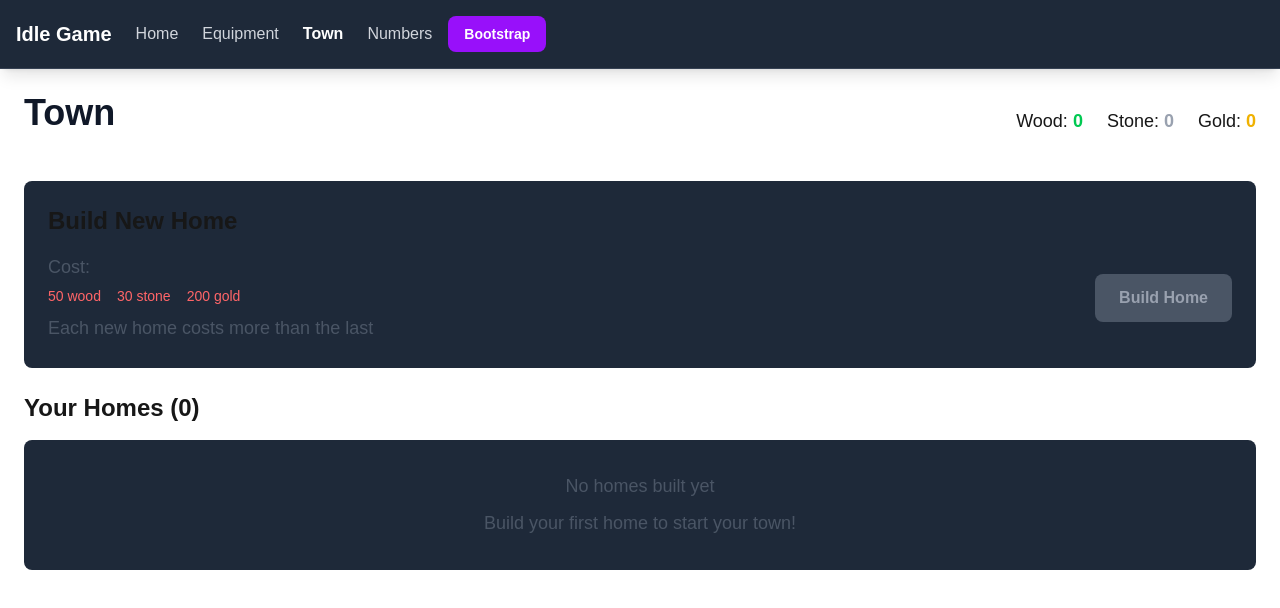
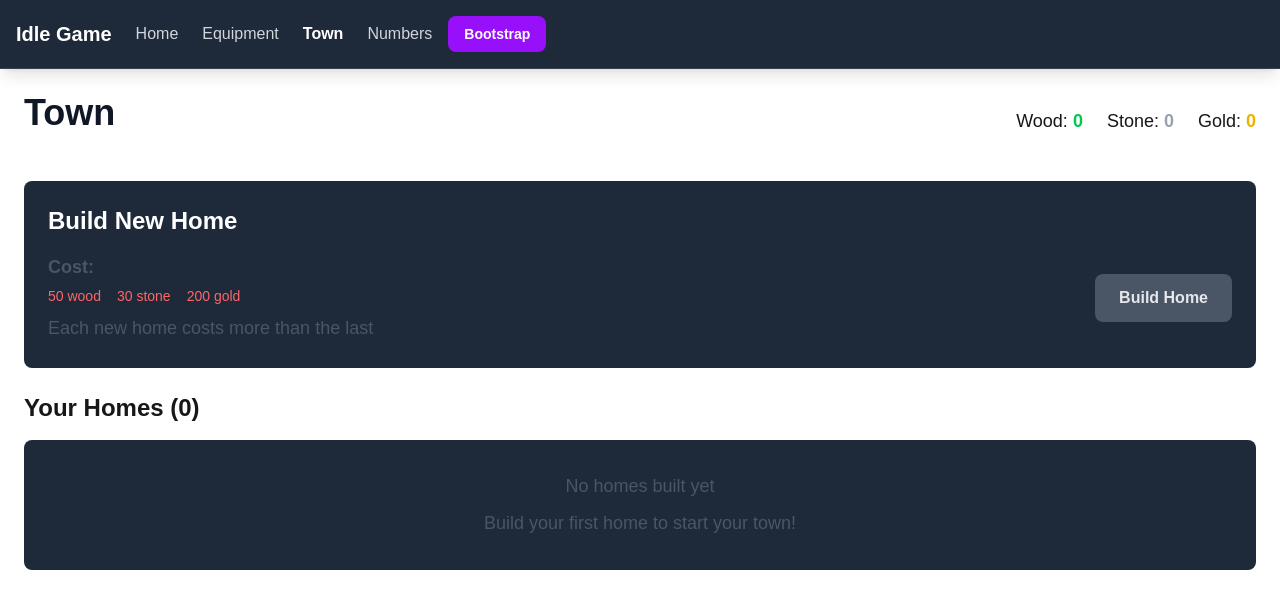
Before and after one commit to merklegroot/idle, a Next.js app: page /town in a window 1280 px wide. Shown: the top 608 px of the page. Built offline with nearby package versions, Linux system fonts and the light colour scheme.

Commit message:
better display

```diff
--- a/app/town/page.tsx
+++ b/app/town/page.tsx
@@ -45,11 +45,11 @@ export default function Town() {
 
         <div className="mb-6">
           <div className="bg-gray-800 rounded-lg p-6 mb-6">
-            <h2 className="text-2xl font-semibold mb-4">Build New Home</h2>
+            <h2 className="text-2xl font-semibold mb-4 text-white">Build New Home</h2>
             <div className="flex items-center justify-between">
               <div>
-                <div className="text-gray-300 mb-2">
-                  <p className="mb-1">Cost:</p>
+                <div className="text-white mb-2">
+                  <p className="mb-1 font-semibold">Cost:</p>
                   <div className="flex gap-4 text-sm">
                     <span className={`${woodAmount >= homeCost.wood ? 'text-green-400' : 'text-red-400'}`}>
                       {formattingUtil.formatNumber(homeCost.wood)} wood
@@ -62,7 +62,7 @@ export default function Town() {
                     </span>
                   </div>
                 </div>
-                <p className="text-sm text-gray-400">
+                <p className="text-sm text-gray-300">
                   Each new home costs more than the last
                 </p>
               </div>
@@ -72,7 +72,7 @@ export default function Town() {
                 className={`px-6 py-3 rounded-lg font-semibold transition-colors ${
                   canBuildHome()
                     ? 'bg-green-600 hover:bg-green-700 text-white'
-                    : 'bg-gray-600 text-gray-400 cursor-not-allowed'
+                    : 'bg-gray-600 text-gray-200 cursor-not-allowed'
                 }`}
               >
                 Build Home
@@ -85,8 +85,8 @@ export default function Town() {
           <h2 className="text-2xl font-semibold mb-4">Your Homes ({homes.length})</h2>
           {homes.length === 0 ? (
             <div className="bg-gray-800 rounded-lg p-8 text-center">
-              <p className="text-gray-400 text-lg">No homes built yet</p>
-              <p className="text-gray-500 mt-2">Build your first home to start your town!</p>
+              <p className="text-white text-lg">No homes built yet</p>
+              <p className="text-gray-300 mt-2">Build your first home to start your town!</p>
             </div>
           ) : (
             <div className="grid grid-cols-1 md:grid-cols-2 lg:grid-cols-3 gap-6">
@@ -133,7 +133,7 @@ function HomeCard({ home, onUpgrade, upgradeCost, canUpgrade, woodAmount, stoneA
   return (
     <div className="bg-gray-800 rounded-lg p-6 border border-gray-700">
       <div className="flex justify-between items-start mb-4">
-        <h3 className="text-xl font-semibold">Home #{home.id.split('-')[1]}</h3>
+        <h3 className="text-xl font-semibold text-white">Home #{home.id.split('-')[1]}</h3>
         <span className="bg-blue-600 text-white px-2 py-1 rounded text-sm">
           Level {home.level}
         </span>
@@ -141,17 +141,17 @@ function HomeCard({ home, onUpgrade, upgradeCost, canUpgrade, woodAmount, stoneA
 
       <div className="space-y-3 mb-4">
         <div className="flex justify-between">
-          <span className="text-gray-400">Population:</span>
-          <span className="font-semibold">{home.population}</span>
+          <span className="text-gray-300">Population:</span>
+          <span className="font-semibold text-white">{home.population}</span>
         </div>
         <div className="flex justify-between">
-          <span className="text-gray-400">Happiness:</span>
-          <span className="font-semibold">{home.happiness}%</span>
+          <span className="text-gray-300">Happiness:</span>
+          <span className="font-semibold text-white">{home.happiness}%</span>
         </div>
       </div>
 
       <div className="mb-3">
-        <p className="text-sm text-gray-400 mb-2">Upgrade Cost:</p>
+        <p className="text-sm text-gray-300 mb-2 font-medium">Upgrade Cost:</p>
         <div className="flex gap-2 text-xs">
           <span className={`${woodAmount >= upgradeCost.wood ? 'text-green-400' : 'text-red-400'}`}>
             {formattingUtil.formatNumber(upgradeCost.wood)} wood
@@ -171,7 +171,7 @@ function HomeCard({ home, onUpgrade, upgradeCost, canUpgrade, woodAmount, stoneA
         className={`w-full py-2 px-4 rounded-lg font-semibold transition-colors ${
           canUpgrade
             ? 'bg-blue-600 hover:bg-blue-700 text-white'
-            : 'bg-gray-600 text-gray-400 cursor-not-allowed'
+            : 'bg-gray-600 text-gray-200 cursor-not-allowed'
         }`}
       >
         Upgrade
```
